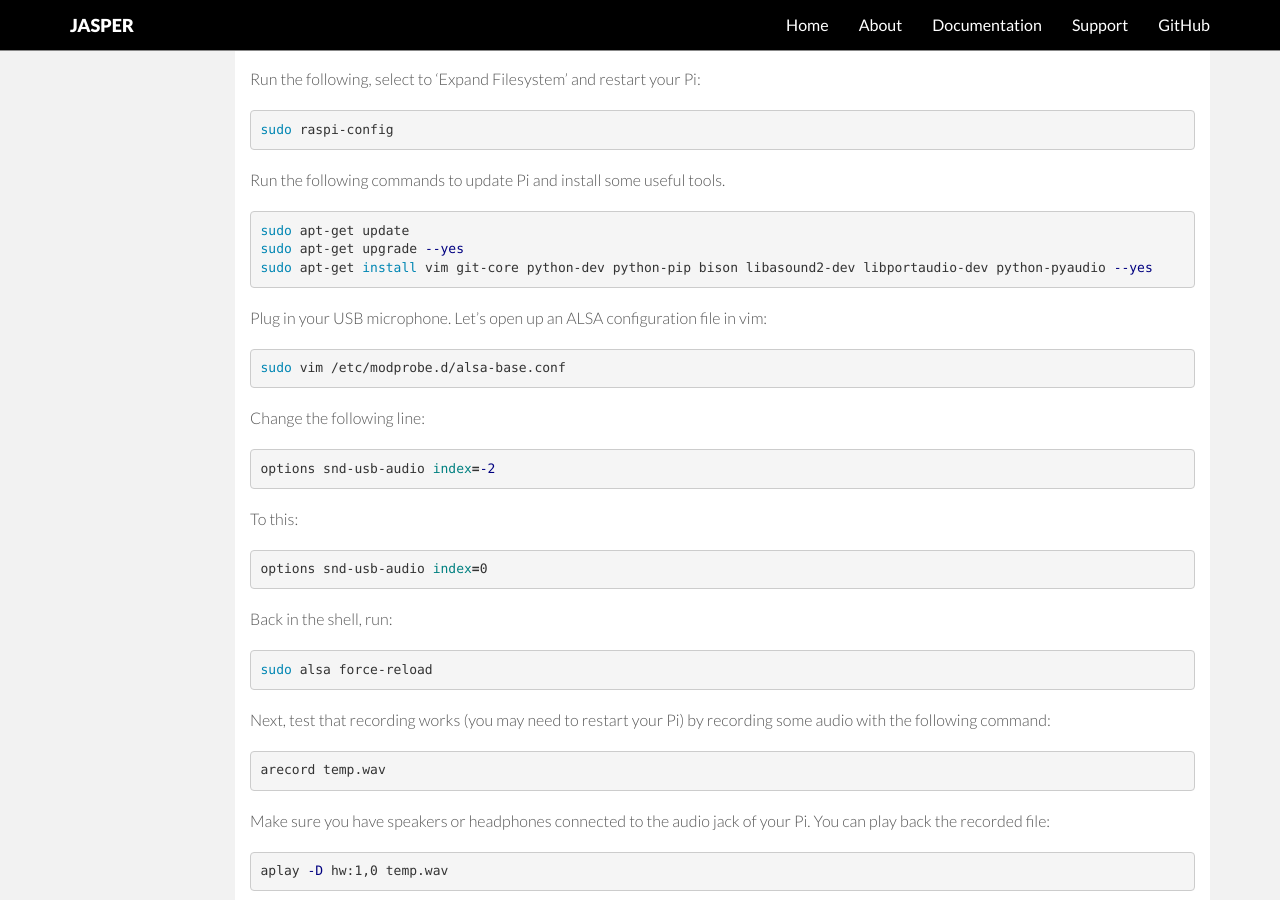
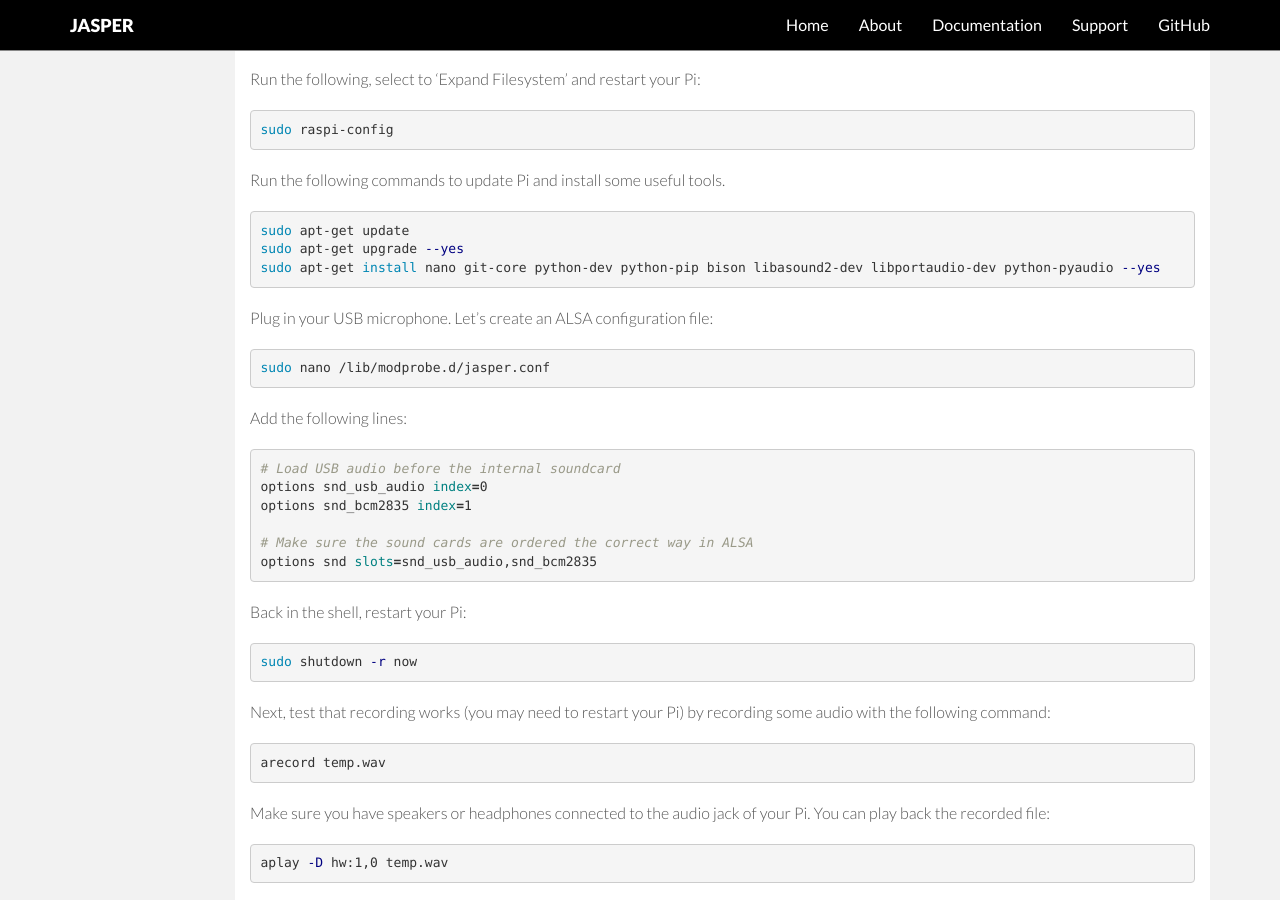
Before and after one commit to jasperproject/jasperproject.github.io, a Jekyll site: the page built from documentation/installation/index.md, in a window 1280 px wide and 900 px high, scrolled down 1822 px. Built offline with Jekyll 4.4.1, drawn with Linux system fonts in a browser that asks for light colours; nearby versions of some CDN libraries.

Commit message:
Update audio documentation for latest Raspbian release

```diff
--- a/documentation/installation/index.md
+++ b/documentation/installation/index.md
@@ -88,31 +88,30 @@
 {% highlight bash %}
 sudo apt-get update
 sudo apt-get upgrade --yes
-sudo apt-get install vim git-core python-dev python-pip bison libasound2-dev libportaudio-dev python-pyaudio --yes
+sudo apt-get install nano git-core python-dev python-pip bison libasound2-dev libportaudio-dev python-pyaudio --yes
 {% endhighlight %}
 
-Plug in your USB microphone. Let's open up an ALSA configuration file in vim:
+Plug in your USB microphone. Let's create an ALSA configuration file:
 
 {% highlight bash %}
-sudo vim /etc/modprobe.d/alsa-base.conf
+sudo nano /lib/modprobe.d/jasper.conf
 {% endhighlight %}
 
-Change the following line:
+Add the following lines:
 
 {% highlight bash %}
-options snd-usb-audio index=-2
+# Load USB audio before the internal soundcard
+options snd_usb_audio index=0
+options snd_bcm2835 index=1
+
+# Make sure the sound cards are ordered the correct way in ALSA
+options snd slots=snd_usb_audio,snd_bcm2835
 {% endhighlight %}
 
-To this:
+Back in the shell, restart your Pi:
 
 {% highlight bash %}
-options snd-usb-audio index=0
-{% endhighlight %}
-
-Back in the shell, run:
-
-{% highlight bash %}
-sudo alsa force-reload
+sudo shutdown -r now
 {% endhighlight %}
 
 Next, test that recording works (you may need to restart your Pi) by recording some audio with the following command:
```
